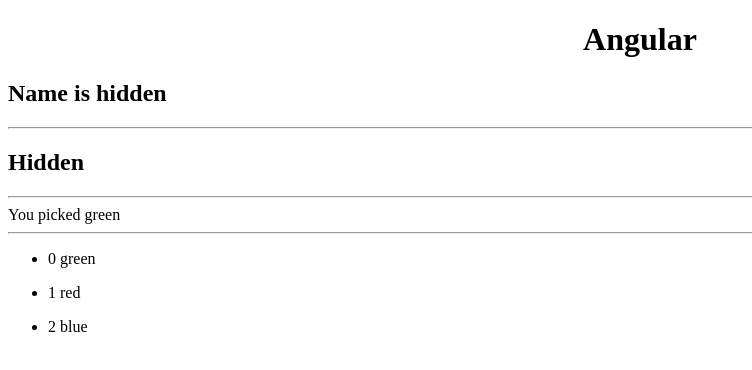
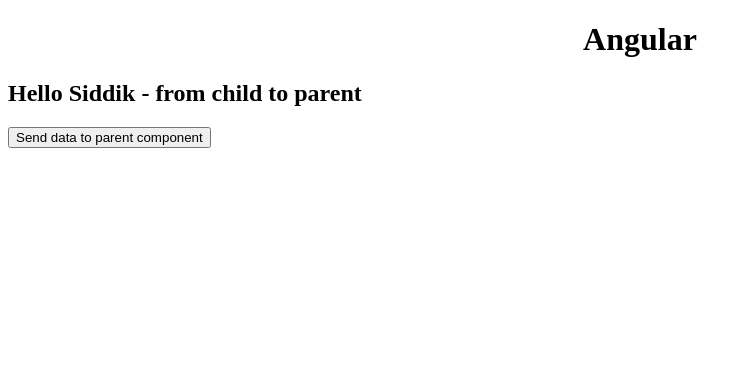
Before and after one commit to mohaimenkhalid/Angular, an Angular app: page / in a window 1280 px wide. Shown: the top 370 px of the page, without its empty margins (0-752 px from the left). Built offline with nearby package versions, Linux system fonts and the light colour scheme.

Commit message:
component Interaction, parent to child and child to patent

```diff
--- a/src/app/app.component.html
+++ b/src/app/app.component.html
@@ -4,4 +4,6 @@
 <!--<app-event-binding></app-event-binding>-->
 <!-- <app-template-referance-variable></app-template-referance-variable>-->
 <!--<app-two-way-binding></app-two-way-binding>-->
-<app-directives></app-directives>
+<!--<app-directives></app-directives>-->
+<app-component-interation (childEvent)="message=$event" [parentData]="name"></app-component-interation>
+<h2>{{ message }}</h2>
--- a/src/app/app.component.ts
+++ b/src/app/app.component.ts
@@ -7,4 +7,6 @@
 })
 export class AppComponent {
   title = 'hello-world';
+  public name = "Siddik - from child to parent";
+  public message = "";
 }
--- a/src/app/app.module.ts
+++ b/src/app/app.module.ts
@@ -10,6 +10,7 @@
 import {FormsModule} from "@angular/forms";
 import { TwoWayBindingComponent } from './two-way-binding/two-way-binding.component';
 import { DirectivesComponent } from './directives/directives.component';
+import { ComponentInterationComponent } from './component-interation/component-interation.component';
 
 @NgModule({
   declarations: [
@@ -19,7 +20,8 @@
     EventBindingComponent,
     TemplateReferanceVariableComponent,
     TwoWayBindingComponent,
-    DirectivesComponent
+    DirectivesComponent,
+    ComponentInterationComponent
   ],
   imports: [
     BrowserModule,
--- /dev/null
+++ b/src/app/component-interation/component-interation.component.html
@@ -0,0 +1 @@
+<p>component-interation works!</p>
--- /dev/null
+++ b/src/app/component-interation/component-interation.component.ts
@@ -0,0 +1,26 @@
+import { Component, OnInit, Input, Output, EventEmitter } from '@angular/core';
+
+@Component({
+  selector: 'app-component-interation',
+  template: `
+        <h2>{{ "Hello "+ name }}</h2>
+    <button (click)="fireEvent()">Send data to parent component</button>
+  `,
+  styleUrls: ['./component-interation.component.css']
+})
+export class ComponentInterationComponent implements OnInit {
+
+  @Input('parentData') public name:any;
+
+  @Output() public childEvent = new EventEmitter();
+
+  constructor() { }
+
+  ngOnInit(): void {
+  }
+
+  fireEvent() {
+      this.childEvent.emit('Hay Patent - from child.')
+  }
+
+}
```
Also changed, not shown: src/app/component-interation/component-interation.component.css (added).
